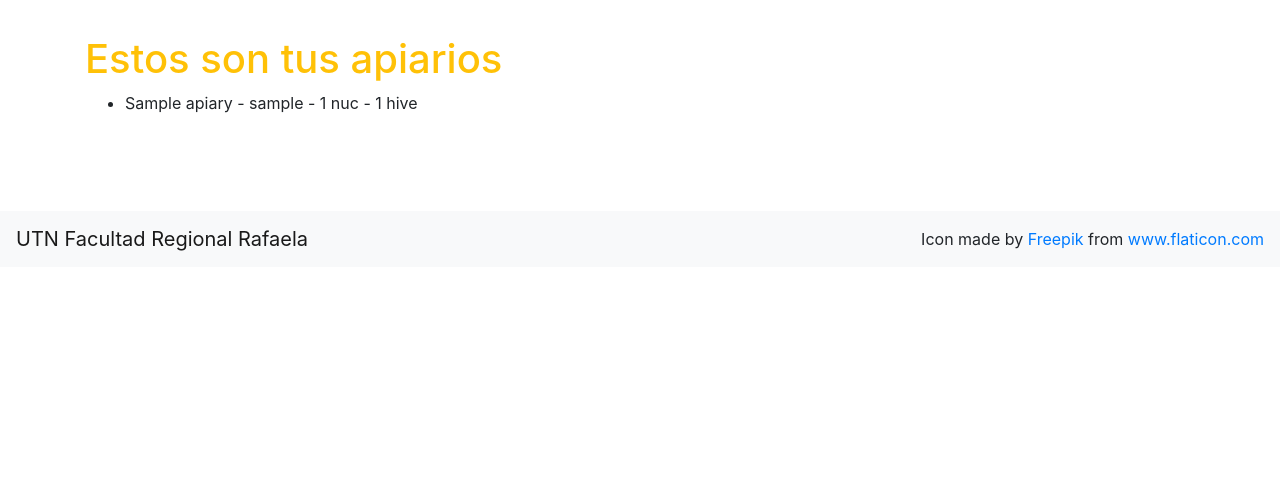
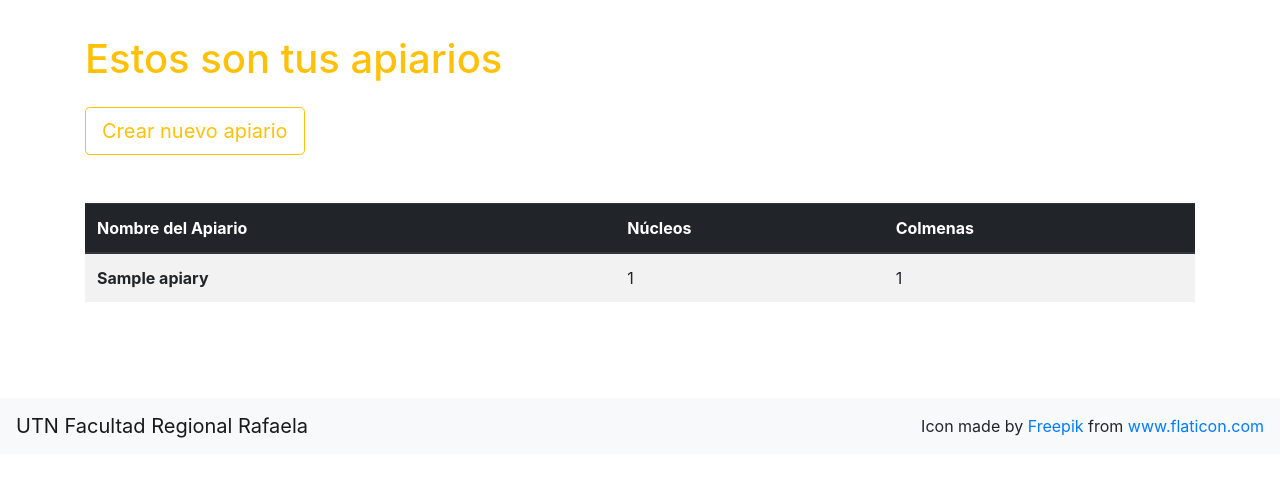
Before and after one commit to sofide/apicolapp, a Django app: template apiary/templates/apiary/index.html in a window 1280 px wide. Shown: the part 77-554 px from the top of the page. Run offline with Django 3.2, Linux system fonts and the light colour scheme; the template is opened without the code that fills it: values that come from a table or form of the project are taken from there, others are empty; tables that the repository leaves empty hold one stand-in row (values such as "Sample post"); some libraries are stand-ins or nearby versions.

Commit message:
apiaries in table

```diff
--- a/apiary/templates/apiary/index.html
+++ b/apiary/templates/apiary/index.html
@@ -4,12 +4,38 @@
 <div class="row">
     <div class="col">
         <h1 class="orange">Estos son tus apiarios</h1>
-        <ul>
-        {% for apiary in apiaries %}
-            <li> {{ apiary }} </li>
-        {% endfor %}
-        </ul>
     </div>
+</div>
 
+<div class="row">
+    <div class="col">
+        <a class="btn btn-outline-warning btn-lg mt-3" href="{% url 'login' %}">
+            Crear nuevo apiario
+        </a>
+    </div>
+</div>
+
+<div class="row">
+    <div class="col">
+        <table class="table table-striped mt-5">
+            <thead class="thead-dark">
+                <tr>
+                    <th scope="col">Nombre del Apiario</th>
+                    <th scope="col">Núcleos</th>
+                    <th scope="col">Colmenas</th>
+                </tr>
+            </thead>
+            <tbody>
+            {% for apiary in apiaries %}
+                <tr>
+                    <th scope="row">{{ apiary.label }}</th>
+                    <td>{{ apiary.nuc }}</td>
+                    <td>{{ apiary.hive }}</td>
+                </tr>
+            {% endfor %}
+            </tbody>
+        </table>
+
+    </div>
 </div>
 {% endblock %}
```
